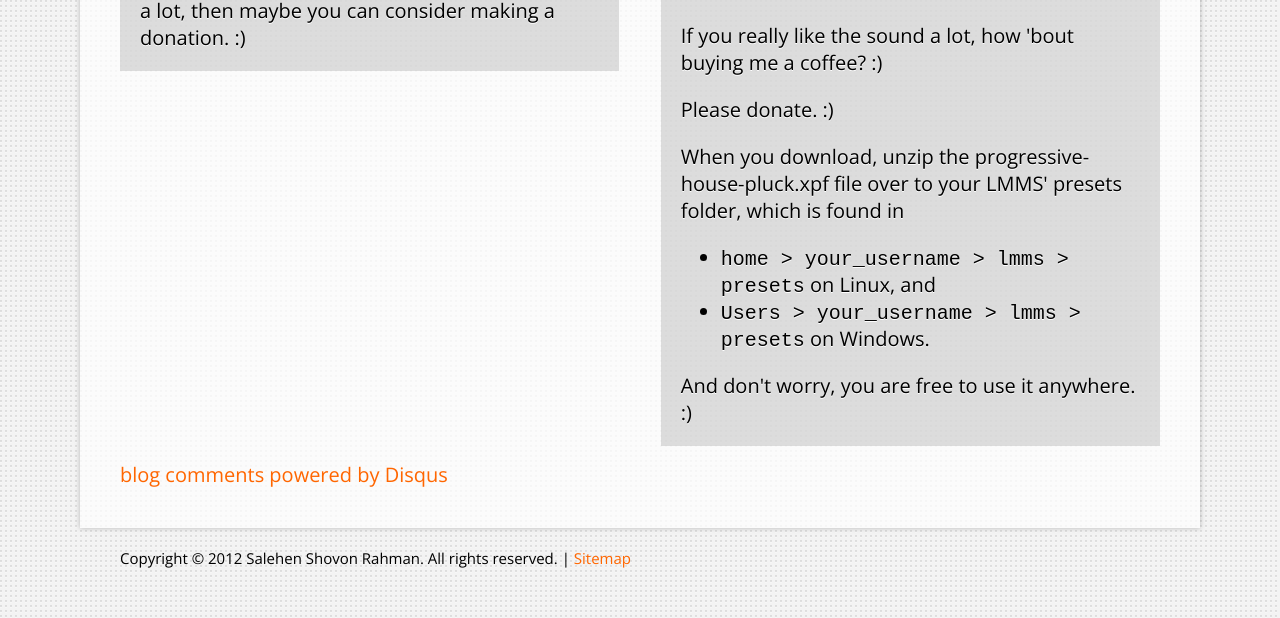
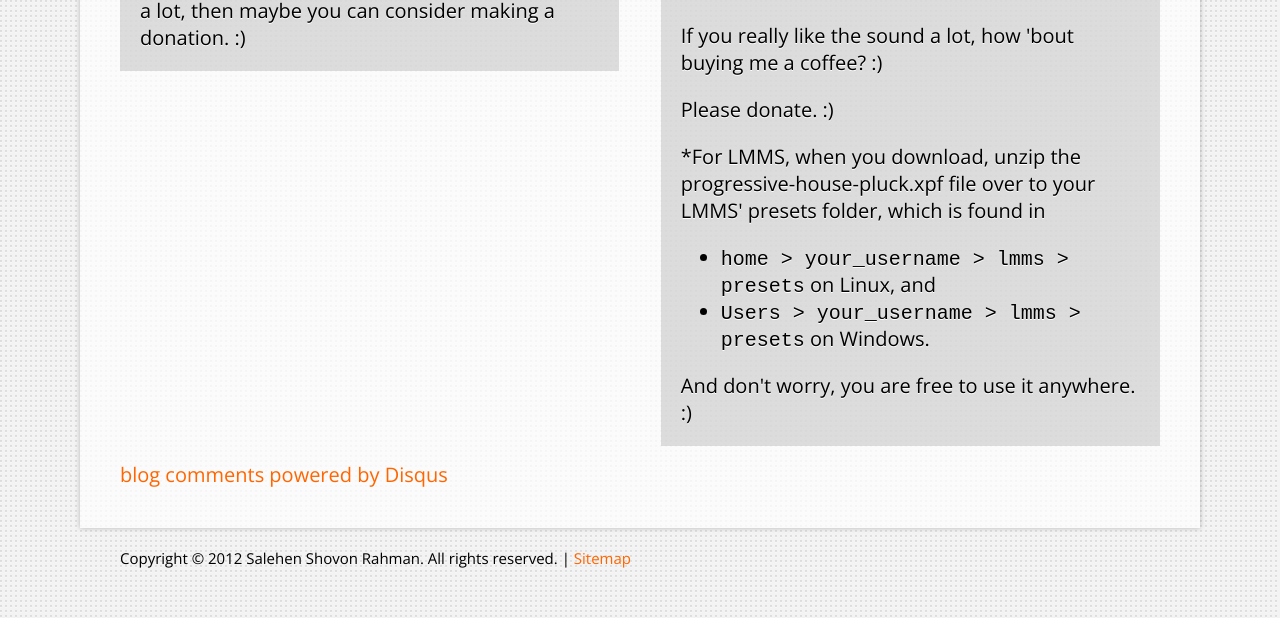
Before and after one commit to shovon/old-site, a Jekyll site: the page built from proghousepluck/index.html, in a window 1280 px wide, cut to the strip 830-1448 px from the top of the page. Built offline with Jekyll 4.4.1, drawn with Linux system fonts in a browser that asks for light colours; comment, search, counter and statistics services are not loaded.

Commit message:
Specified for LMMS.

```diff
--- a/proghousepluck/index.html
+++ b/proghousepluck/index.html
@@ -80,7 +80,7 @@ lastmod: "2011-02-26"
 			</p>
 
 			<p>
-				When you download, unzip the progressive-house-pluck.xpf file over to your LMMS' presets
+				*For LMMS, when you download, unzip the progressive-house-pluck.xpf file over to your LMMS' presets
 				folder, which is found in
 				<ul>
 					<li><code>home > your_username > lmms > presets</code> on Linux, and</li>
```
